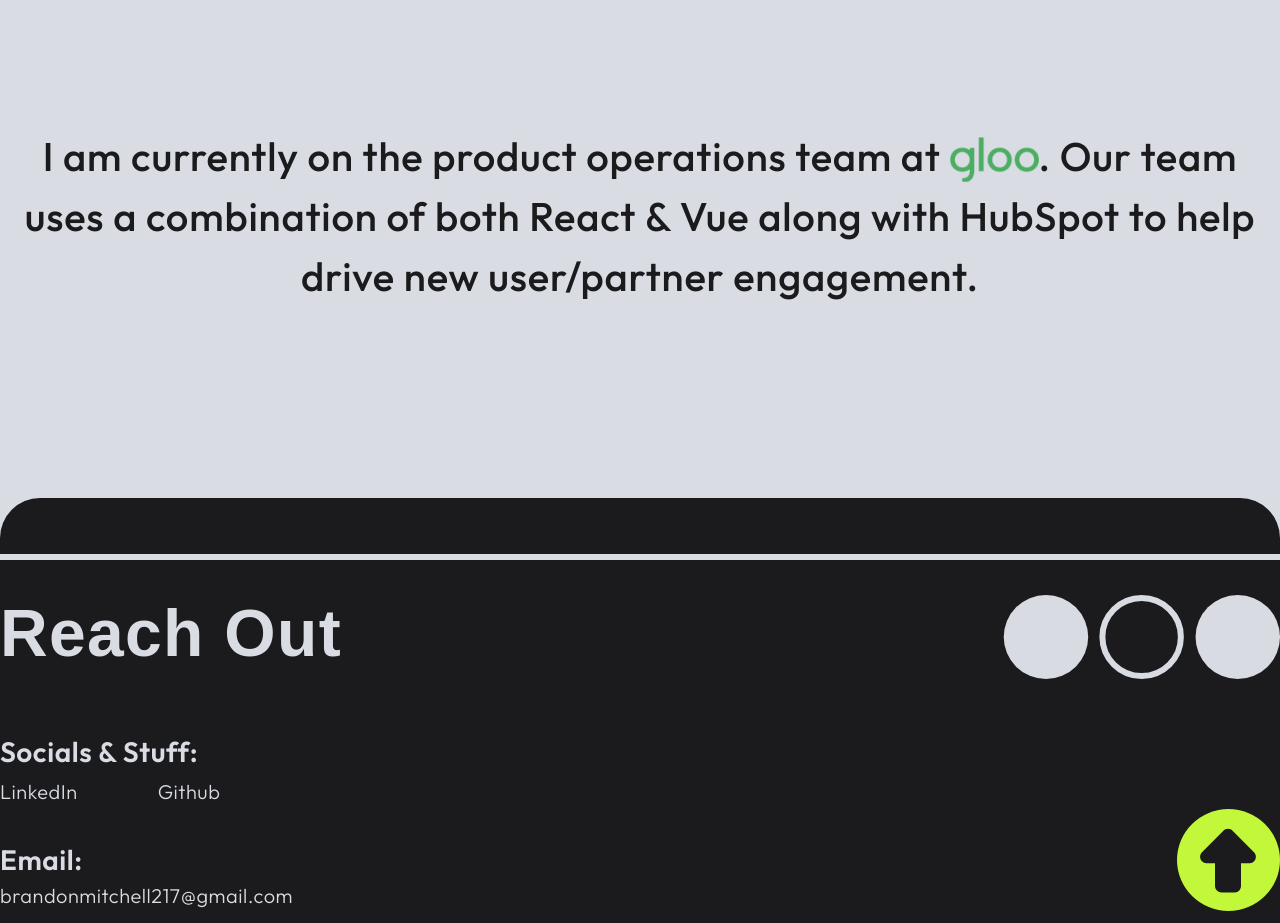
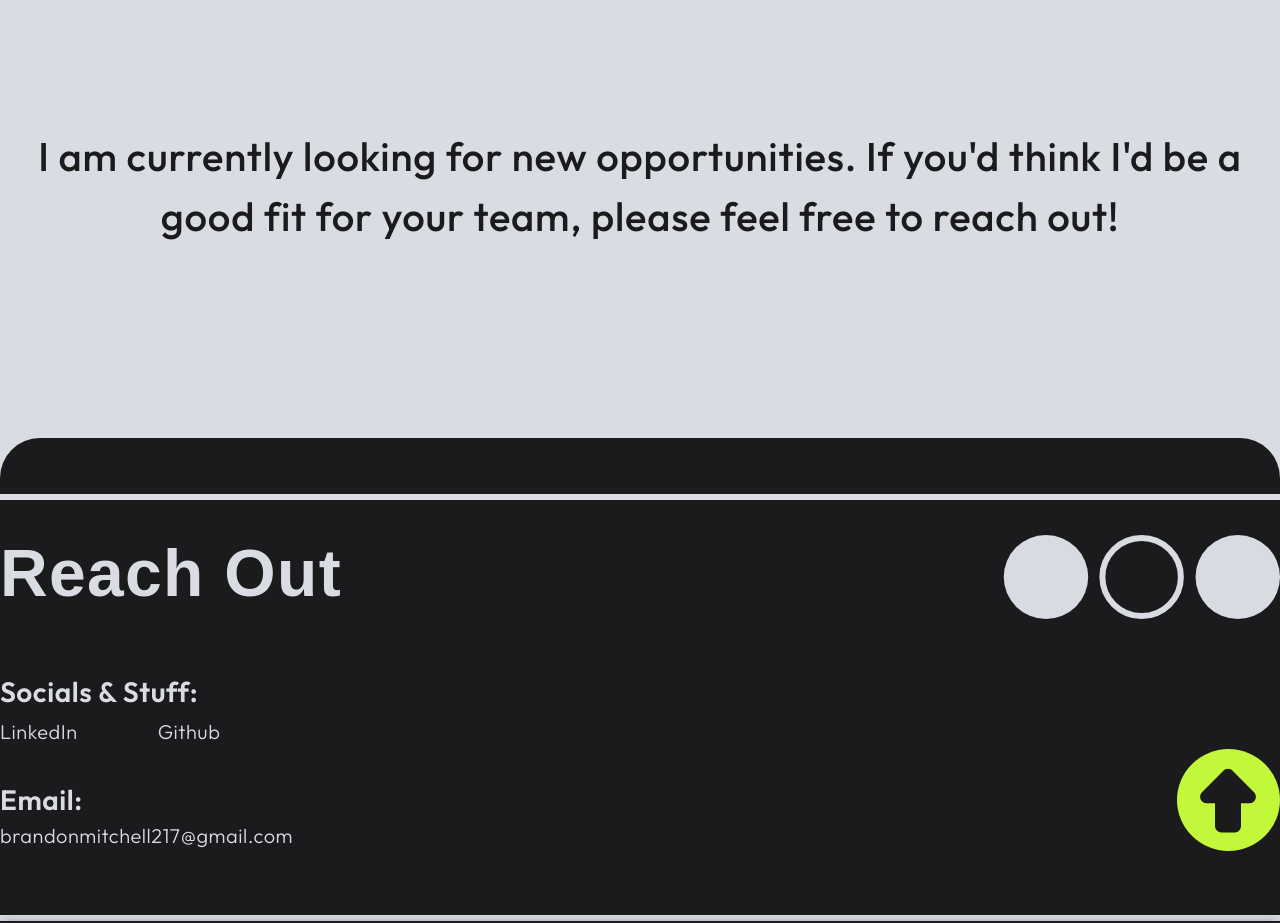
Before and after one commit to brandonmitchell217/portfolio-2023_v2, a Next.js app: page /about in a window 1280 px wide. Shown: the part 1600-2523 px from the top of the page. Built offline with nearby package versions, Linux system fonts and the light colour scheme; no server answers; a web font is replaced by a local one.

Commit message:
[feat]: change of work status

```diff
--- a/app/about/page.tsx
+++ b/app/about/page.tsx
@@ -13,7 +13,7 @@ export default function AboutPage() {
         </section>
         <section className="pb-20 md:pb-48 space-y-20 md:space-y-48">
           <Tools />
-          <WorkStatus />
+          <WorkStatus working={false} />
         </section>
       </div>
       <Contact />
```
